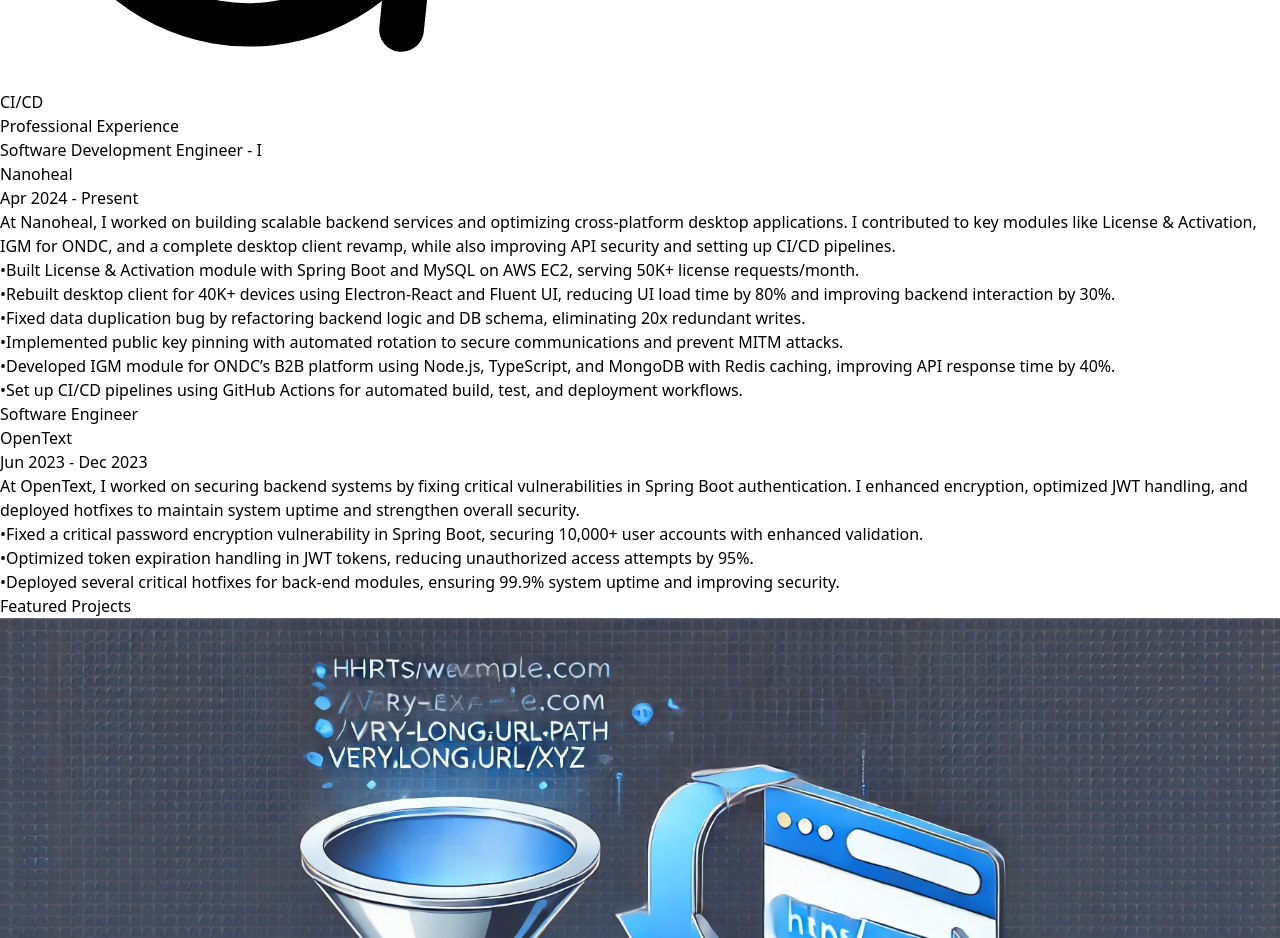
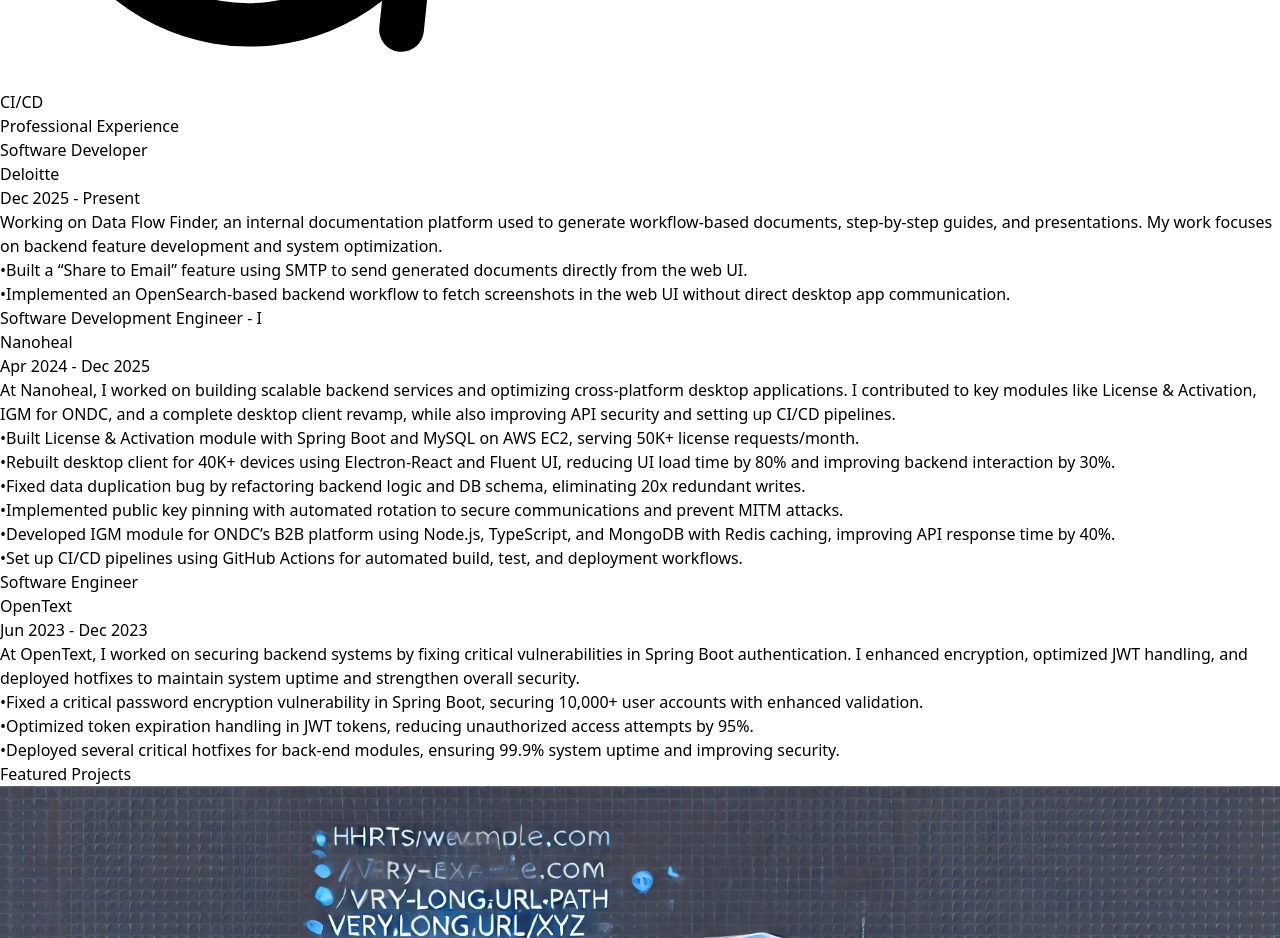
Before and after one commit to Mansoor183/Portfolio, a React (Vite) app: page / in a window 1280 px wide. Shown: the part 7540-8478 px from the top of the page. Built offline with nearby package versions, Linux system fonts and the light colour scheme.

Commit message:
added new experience

```diff
--- a/src/components/Experience.tsx
+++ b/src/components/Experience.tsx
@@ -9,11 +9,21 @@
         responsibilities: string[]
     }
 
-    const experiences : Experience[] = [
+    const experiences: Experience[] = [
+        {
+            title: 'Software Developer',
+            company: 'Deloitte',
+            period: 'Dec 2025 - Present',
+            description: 'Working on Data Flow Finder, an internal documentation platform used to generate workflow-based documents, step-by-step guides, and presentations. My work focuses on backend feature development and system optimization.',
+            responsibilities: [
+                'Built a “Share to Email” feature using SMTP to send generated documents directly from the web UI.',
+                'Implemented an OpenSearch-based backend workflow to fetch screenshots in the web UI without direct desktop app communication.'
+            ]
+        },
         {
             title: 'Software Development Engineer - I',
             company: 'Nanoheal',
-            period: 'Apr 2024 - Present',
+            period: 'Apr 2024 - Dec 2025',
             description: 'At Nanoheal, I worked on building scalable backend services and optimizing cross-platform desktop applications. I contributed to key modules like License & Activation, IGM for ONDC, and a complete desktop client revamp, while also improving API security and setting up CI/CD pipelines.',
             responsibilities: [
                 'Built License & Activation module with Spring Boot and MySQL on AWS EC2, serving 50K+ license requests/month.',
```
